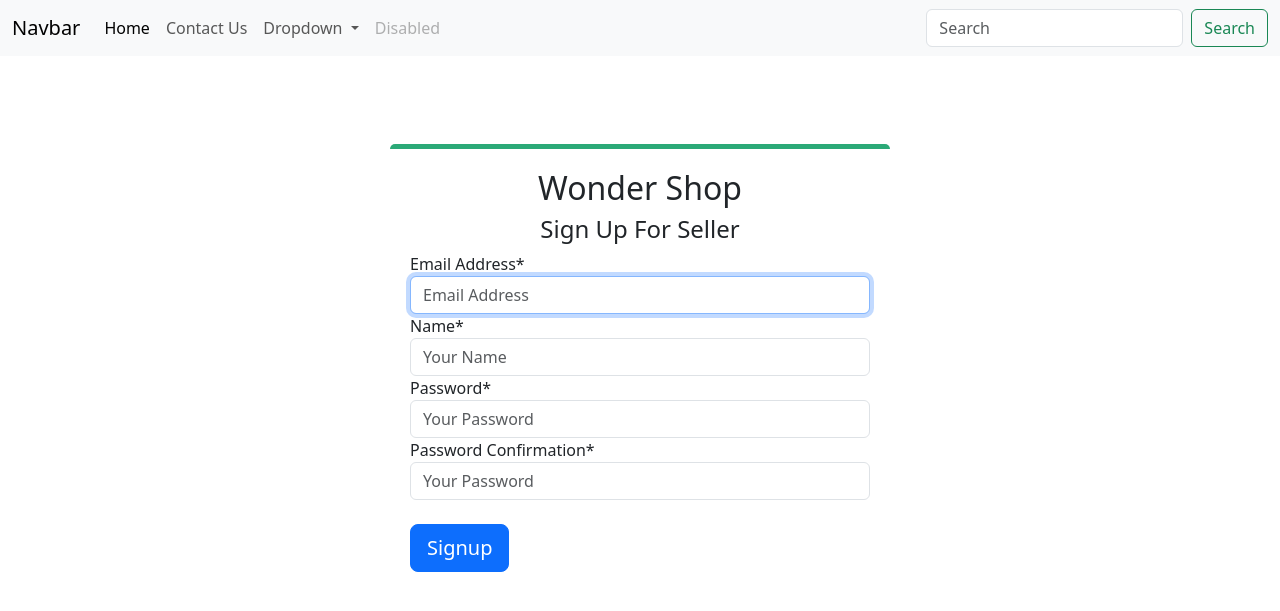
After one commit to ArshaMeenu/benchmarking_project, a Django app: page /mastering-django/register/ in a window 1280 px wide. The commit adds this page. Shown: the top 611 px of the page. Run offline with Django 4.2, Linux system fonts and the light colour scheme; parts of the project's set-up code (start-up, migrations or seed data) failed here and were passed over.

Commit message:
register view setup

```diff
--- a/core/mastering_django/forms.py
+++ b/core/mastering_django/forms.py
@@ -33,4 +33,10 @@ class ContactUsForm(forms.ModelForm):
 
     class Meta:
         model = Contact
-        fields = ['name','email','query','phone','captcha']
+        fields = ['name', 'email', 'query', 'phone', 'captcha']
+
+
+class RegistrationForm(UserCreationForm):
+    class Meta:
+        model = CustomUser
+        fields = ["email","name", "password1", "password2"]
--- a/core/mastering_django/models.py
+++ b/core/mastering_django/models.py
@@ -27,6 +27,7 @@ from .managers import CustomUserManager
 class CustomUser(AbstractBaseUser, PermissionsMixin):
     # username = None
     email = models.EmailField(_('email address'), unique=True)
+    name = models.CharField(max_length=255)
     is_staff = models.BooleanField(default=False)
     is_active = models.BooleanField(default=True)
     date_joined = models.DateTimeField(default=timezone.now)
--- a/core/mastering_django/templates/contactus2.html
+++ b/core/mastering_django/templates/contactus2.html
@@ -1,4 +1,4 @@
- {% extends 'basic.html' %}
+{% extends 'basic.html' %}
 {% load static %}
 {% load myfilters %}
 {% block title %}index page {% endblock %}
--- /dev/null
+++ b/core/mastering_django/templates/register.html
@@ -0,0 +1,74 @@
+{% extends 'basic.html' %}
+{% load static %}
+{% load myfilters %}
+{% block title %}index page {% endblock %}
+{% block css %}
+<style>
+     .main-area{
+    display: flex;
+    align-items: center;
+}
+.register-form{
+    width:100%;
+    max-width: 500px;
+    margin:auto;
+    margin-top:40px;
+    padding:20px;
+    background-color: #fff;
+    border-top: 5px solid #2BA977;
+    border-radius: 5px;
+}
+.mainheading{
+    text-align: center;
+}
+.errorlist{
+    color:red;
+}
+.signup-button{
+    background-color: #2BA977;
+    border-color: #2BA977;
+}
+.signup-button:hover{
+    background-color: #2BA977;
+    border-color: #2BA977;
+}
+.signup-button:focus{
+    background-color: #2BA977;
+    border-color: #2BA977;
+}
+ </style>
+{% endblock %}
+
+{% block content %}
+<div class="container pt-5">
+    <form method="POST">{% csrf_token %}
+        <div class="main-area">
+            <div class="register-form">
+                {{ form.non_field_errors }}
+                <h2 class="mainheading">Wonder Shop</h2>
+                <h4 class="mainheading">Sign Up For Seller</h4>
+
+                <label for="id_email" class="login-labels">Email Address*</label>
+                {{ form.email.errors }}
+                {{ form.email|addclass:'form-control'|addplaceholder:'Email Address'}}
+
+                <label for="id_name" class="login-labels">Name*</label>
+                {{ form.name.errors }}
+                {{ form.name|addclass:'form-control'|addplaceholder:'Your Name' }}
+
+                <label for="id_password1" class="login-labels">Password*</label>
+                {{ form.password1.errors }}
+                {{ form.password1|addclass:'form-control'|addplaceholder:'Your Password' }}
+
+                <label for="id_password2" class="login-labels">Password Confirmation*</label>
+                {{ form.password2.errors }}
+                {{ form.password2|addclass:'form-control'|addplaceholder:'Your Password' }}
+                <br>
+                <button type="submit" class="btn btn-primary btn-lg signup-button">Signup</button>
+            </div>
+        </div>
+    </form>
+
+</div>
+
+{% endblock %}
--- a/core/mastering_django/urls.py
+++ b/core/mastering_django/urls.py
@@ -11,5 +11,7 @@ urlpatterns = [
     path('contactus/', views.contactus, name="contact-us"),
     path('contactus2/', views.contactus2, name="contact-us"),
     path('contactus-class-view/', views.ContactUs.as_view(), name="contactus-class-view"),
+    # authentication endpoints
+    path('register/', views.RegisterView.as_view(), name='register'),
 
 ]
--- a/core/mastering_django/views.py
+++ b/core/mastering_django/views.py
@@ -2,9 +2,9 @@ from django.core.exceptions import ValidationError
 from django.http import HttpResponse, HttpResponseRedirect
 from django.shortcuts import render
 from django.urls import reverse
-from django.views.generic import FormView, TemplateView
+from django.views.generic import FormView, TemplateView, CreateView
 
-from .forms import ContactUsForm
+from .forms import ContactUsForm, RegistrationForm
 
 
 # function base
@@ -90,3 +90,12 @@ class ContactUs(FormView):
 
     def get_success_url(self): #dynamic url
         return reverse('mastering_django:index-function-view')
+
+
+class RegisterView(CreateView):
+    template_name = 'register.html'
+    form_class = RegistrationForm
+    # success_url = reverse('mastering_django:index-function-view')
+
+    def get_success_url(self): #dynamic url
+        return reverse('mastering_django:index-function-view')
```
Also changed, not shown: core/db.sqlite3, core/mastering_django/migrations/0010_customuser_name.py (added).
